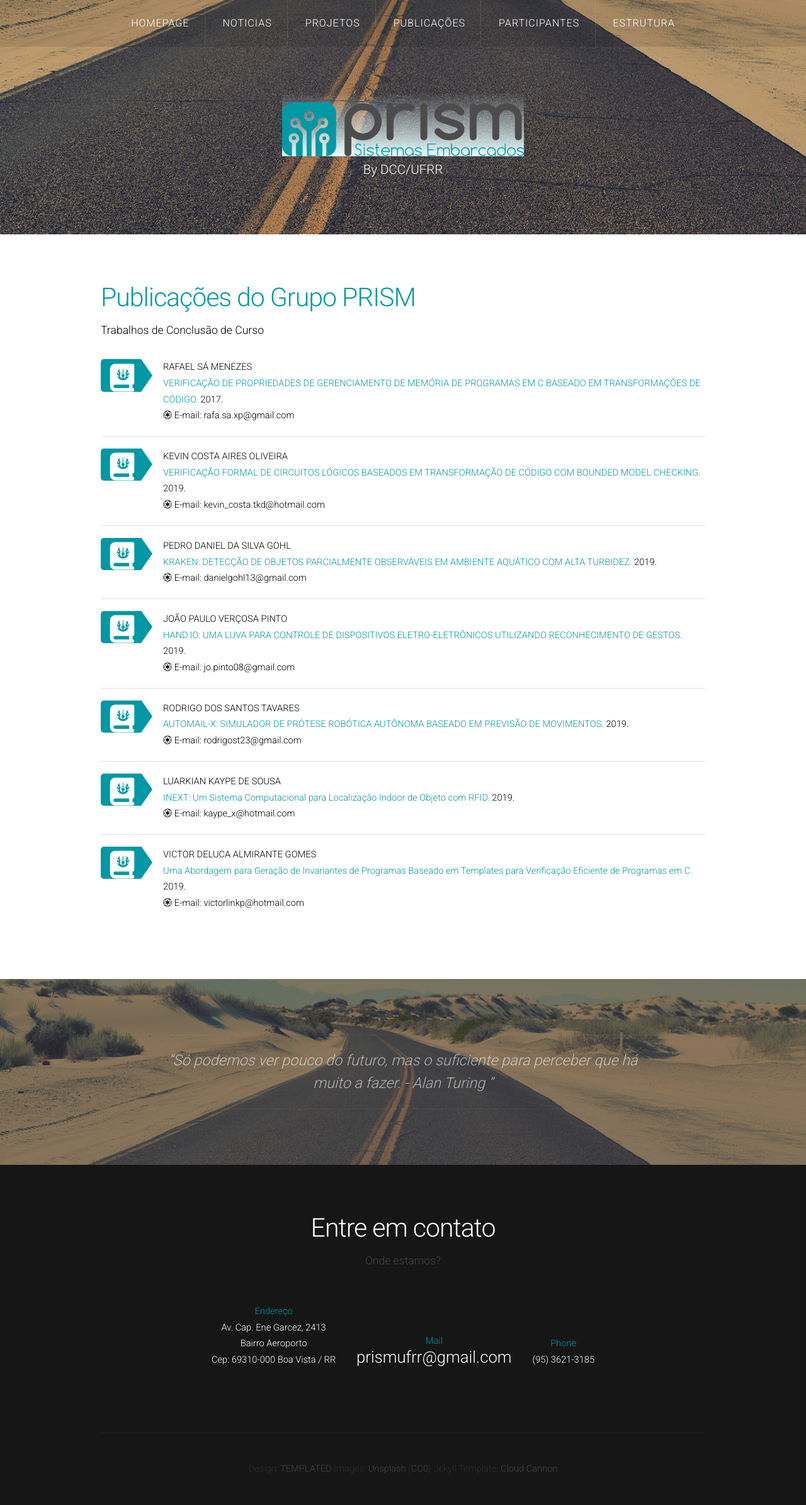
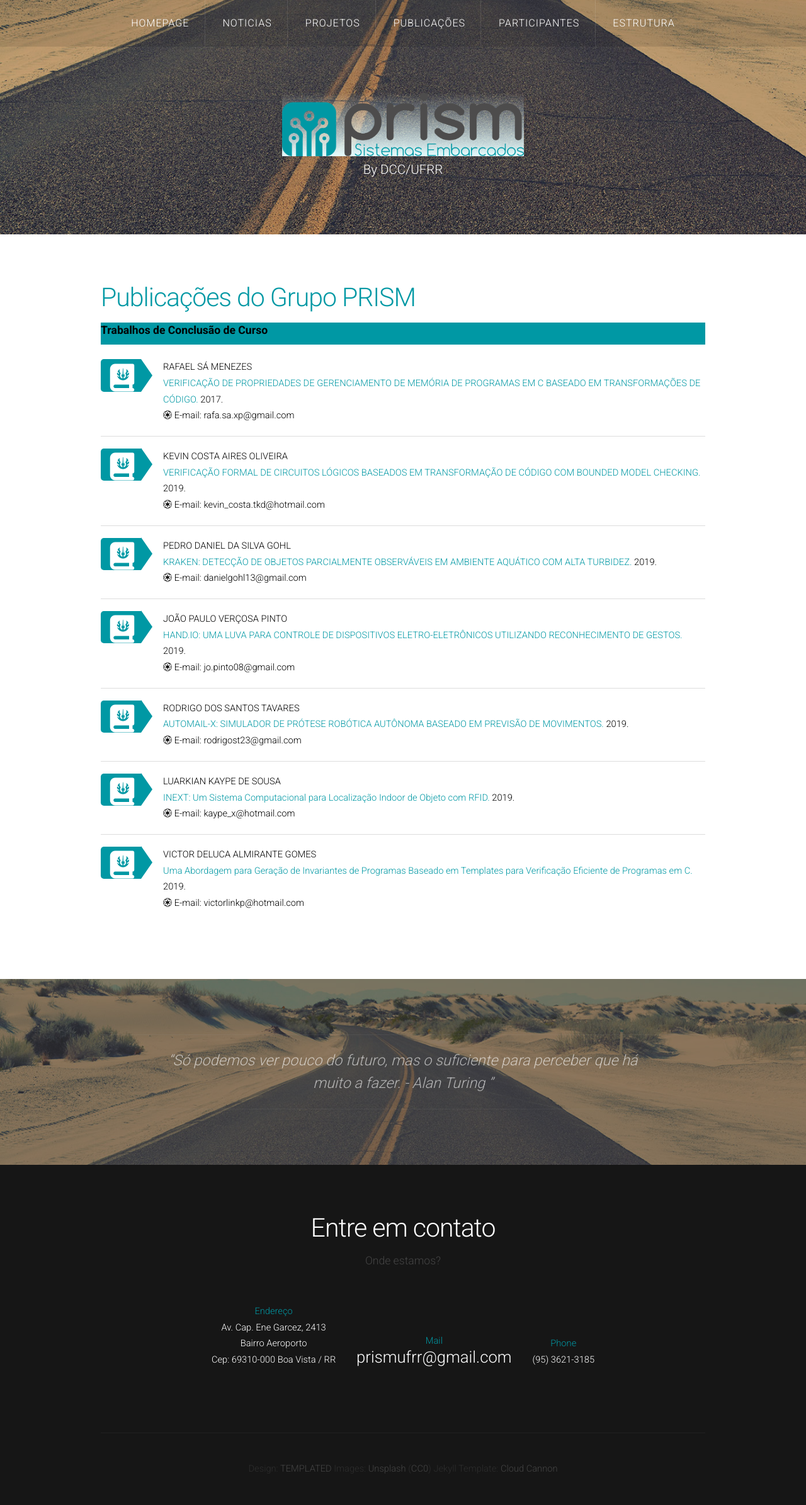
Before and after one commit to prismrr/prismrr.github.io, a Jekyll site: the page built from docs.html, in a window 1280 px wide. Shown: the whole page at 63% size. Built offline with Jekyll 4.4.1, drawn with Linux system fonts in a browser that asks for light colours; nearby versions of some CDN libraries.

Commit message:
Update format in the docs
Signed-off-by: Herbert Rocha <herberthb12@gmail.com>

```diff
--- a/docs.html
+++ b/docs.html
@@ -8,7 +8,9 @@ layout: default
 			<section>
 				<header>
 					<h2>Publicações do Grupo PRISM</h2>
-					<span class="byline">Trabalhos de Conclusão de Curso</span>
+					<div style="background-color: #0098a4; font-weight: bold;">
+                        <span class="byline">Trabalhos de Conclusão de Curso</span>
+                    </div>
                 </header>
 
 				<ul class="dates">
```
